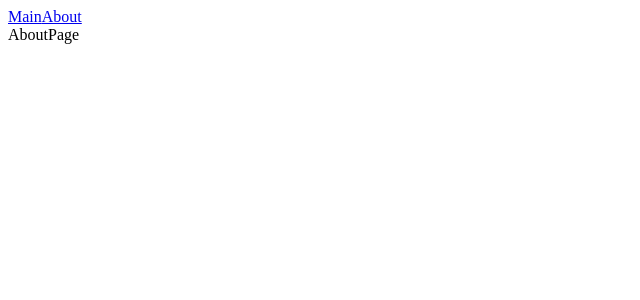
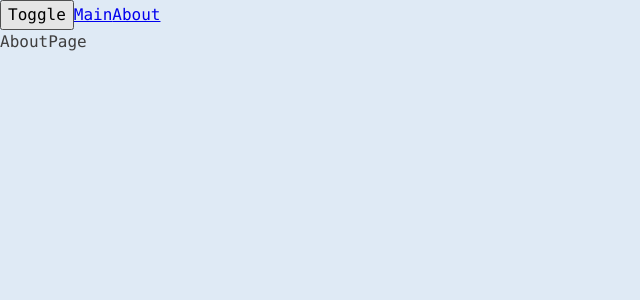
Before and after one commit to egorlavrinovich/ulbi, a React app: page /about in a window 1280 px wide. Shown: the top 300 px of the page, without its empty margins (0-640 px from the left). Built offline with nearby package versions, Linux system fonts and the light colour scheme.

Commit message:
#1.7 add css variables & add hook for toggle Theme

```diff
--- a/src/App.tsx
+++ b/src/App.tsx
@@ -1,12 +1,15 @@
-import React, { Suspense } from "react";
-import classes from "./app.module.scss";
+import React, { Suspense, useContext } from "react";
 import { Link, Route, Routes } from "react-router-dom";
 import AboutPageLazy from "./pages/AboutPage/AboutPagesLazy";
 import MainPageLazy from "./pages/MainPage/MainPageLazy";
+import { ThemeContext } from "./theme/ThemeContext";
 
 const App = () => {
+  const { theme, changeTheme } = useContext(ThemeContext);
+
   return (
-    <div>
+    <div className={`app ${theme}`}>
+      <button onClick={changeTheme}>Toggle</button>
       <Suspense fallback={<div>Loading...</div>}>
         <Link to={"/"}>Main</Link>
         <Link to={"/about"}>About</Link>
--- a/src/index.scss
+++ /dev/null
@@ -1,4 +0,0 @@
-.app {
-  color: lawngreen;
-  background-color: black;
-}
--- a/src/index.tsx
+++ b/src/index.tsx
@@ -1,11 +1,14 @@
 import { render } from "react-dom";
-import "./index.scss";
+import "./styles/index.scss";
 import App from "./App";
 import { BrowserRouter } from "react-router-dom";
+import ThemeProvider from "./theme/ThemeProvider";
 
 render(
   <BrowserRouter>
-    <App />
+    <ThemeProvider>
+      <App />
+    </ThemeProvider>
   </BrowserRouter>,
   document.getElementById("root")
 );
--- /dev/null
+++ b/src/styles/index.scss
@@ -0,0 +1,12 @@
+@import './reset.scss';
+@import './variables/global.scss';
+@import './themes/dark.scss';
+@import './themes/light.scss';
+
+.app {
+  font: var(--font-normal);
+  background-color: var(--bg-color);
+  color: var(--primary-color);
+
+  min-height: 100vh;
+}
--- /dev/null
+++ b/src/styles/reset.scss
@@ -0,0 +1,55 @@
+/* Указываем box sizing */
+*,
+*::before,
+*::after {
+  box-sizing: border-box;
+}
+
+/* Убираем внутренние отступы */
+ul[class],
+ol[class] {
+  padding: 0;
+}
+
+/* Убираем внешние отступы */
+body,
+h1,
+h2,
+h3,
+h4,
+p,
+ul[class],
+ol[class],
+li,
+figure,
+figcaption,
+blockquote,
+dl,
+dd {
+  margin: 0;
+}
+
+/* Удаляем стандартную стилизацию для всех ul и il, у которых есть атрибут class*/
+ul[class],
+ol[class] {
+  list-style: none;
+}
+
+/* Элементы a, у которых нет класса, сбрасываем до дефолтных стилей */
+a:not([class]) {
+  text-decoration-skip-ink: auto;
+}
+
+/* Упрощаем работу с изображениями */
+img {
+  max-width: 100%;
+  display: block;
+}
+
+/* Наследуем шрифты для инпутов и кнопок */
+input,
+button,
+textarea,
+select {
+  font: inherit;
+}
--- /dev/null
+++ b/src/styles/themes/dark.scss
@@ -0,0 +1,6 @@
+.dark {
+  --bg-color: #01084b;
+
+  --primary-color: #adadaa;
+  --secondary-color: #afacac;
+}
--- /dev/null
+++ b/src/styles/themes/light.scss
@@ -0,0 +1,6 @@
+.light {
+  --bg-color: #dfeaf5;
+
+  --primary-color: #3f3e3e;
+  --secondary-color: #5e5c5c;
+}
--- /dev/null
+++ b/src/styles/variables/global.scss
@@ -0,0 +1,12 @@
+:root {
+  --font-family-main: Consolas, "Times New Roman", Serif;
+
+  --font-size-normal: 16px;
+  --font-line-normal: 24px;
+  --font-normal: var(--font-size-normal) / var(--font-line-normal) var(--font-family-main);
+
+  --font-size-big: 24px;
+  --font-line-big: 32px;
+  --font-big: var(--font-size-big) / var(--font-line-big) var(--font-family-main);
+
+}
--- /dev/null
+++ b/src/theme/ThemeContext.ts
@@ -0,0 +1,15 @@
+import { createContext } from "react";
+
+export enum Theme {
+  LIGHT = "light",
+  DARK = "dark",
+}
+
+export interface ThemeContextProps {
+  theme?: Theme;
+  changeTheme?: () => void;
+}
+
+export const LOCAL_STORAGE_THEME_KEY = "theme";
+
+export const ThemeContext = createContext<ThemeContextProps>({});
--- /dev/null
+++ b/src/theme/ThemeProvider.tsx
@@ -0,0 +1,14 @@
+import { FC } from "react";
+import { ThemeContext } from "./ThemeContext";
+import { UseTheme } from "./UseTheme";
+
+const ThemeProvider: FC = ({ children }) => {
+  const { theme, changeTheme } = UseTheme();
+  return (
+    <ThemeContext.Provider value={{ theme, changeTheme }}>
+      {children}
+    </ThemeContext.Provider>
+  );
+};
+
+export default ThemeProvider;
--- /dev/null
+++ b/src/theme/UseTheme.ts
@@ -0,0 +1,16 @@
+import { useState } from "react";
+import { LOCAL_STORAGE_THEME_KEY, Theme } from "./ThemeContext";
+
+const DEFAULT_THEME =
+  (localStorage.getItem(LOCAL_STORAGE_THEME_KEY) as Theme) || Theme.LIGHT;
+
+export const UseTheme = () => {
+  const [theme, setTheme] = useState<Theme>(DEFAULT_THEME);
+
+  const changeTheme = () => {
+    const resultTheme = theme === Theme.LIGHT ? Theme.DARK : Theme.LIGHT;
+    setTheme(resultTheme);
+    localStorage.setItem(LOCAL_STORAGE_THEME_KEY, resultTheme);
+  };
+  return { theme, changeTheme };
+};
```
